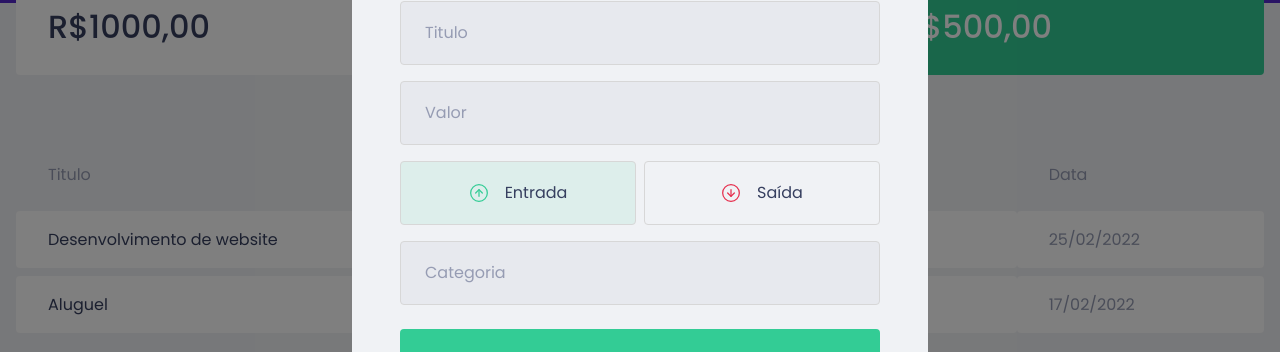
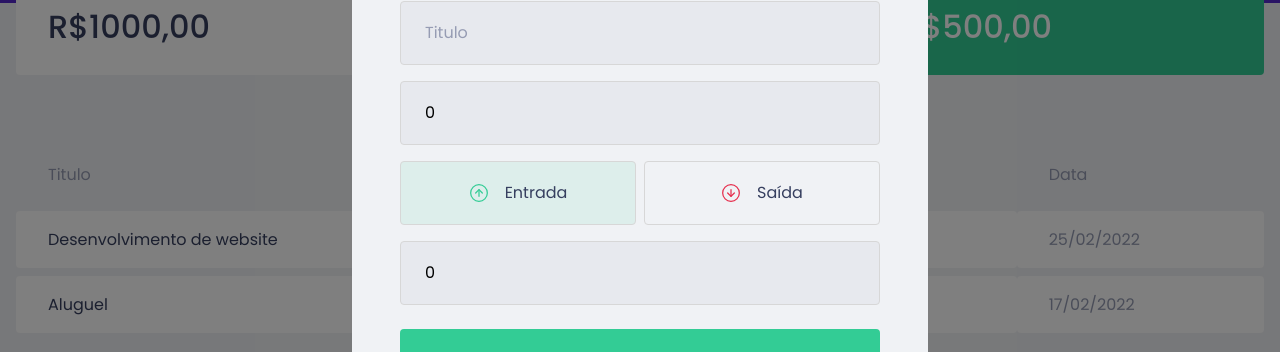
Before and after one commit to jvkass/dtmoney, a React (Create React App) app: page / in a window 1280 px wide. Both pictures are taken after a click on the button "Nova Transação". Shown: the part 237-589 px from the top of the page. Built offline with nearby package versions, Linux system fonts and the light colour scheme; no server answers; what miragejs would draw is missing.

Commit message:
Salvando dados do form

```diff
--- a/src/components/NewTransactionModal/index.tsx
+++ b/src/components/NewTransactionModal/index.tsx
@@ -3,14 +3,28 @@ import { Container, TransactionTypeContainer, RadioBox } from "./styles";
 import closeImg from "../../assets/close.svg";
 import incomeImg from "../../assets/income.svg"
 import outcomeImg from "../../assets/outcome.svg"
-import { useState } from "react";
+import { FormEvent, useState } from "react";
 interface NewTransactionModalProps {
     onIsOpen: boolean;
     onIsRequestClose: () => void;
 }
 
 export function NewTransactionModal({ onIsOpen, onIsRequestClose }: NewTransactionModalProps) {
+    const [title,setTitle] = useState('');
+    const [value,setValue] = useState(0);
+    const [category,setCategory] = useState(0);
     const [type,setType] = useState('deposit');
+
+    function handleCreateNewTransaction(event: FormEvent){
+        event.preventDefault();
+
+        console.log({
+            title,
+            value,
+            category,
+            type
+        });
+    }
 
     return (
         <Modal
@@ -24,16 +38,20 @@ export function NewTransactionModal({ onIsOpen, onIsRequestClose }: NewTransacti
             className="react-modal-close">
                 <img src={closeImg} alt="Fechar modal"/>
             </button>
-            <Container>
+            <Container onSubmit={handleCreateNewTransaction}>
                 <h2>Cadastrar transação</h2>
 
                 <input
                     placeholder="Titulo"
+                    value={title}
+                    onChange={e => setTitle(e.target.value)}
                 />
 
                 <input
                     type="number"
                     placeholder="Valor"
+                    value={value}
+                    onChange={e => setValue(Number(e.target.value))}
                 />
 
                 <TransactionTypeContainer>
@@ -59,6 +77,8 @@ export function NewTransactionModal({ onIsOpen, onIsRequestClose }: NewTransacti
 
                 <input
                     placeholder="Categoria"
+                    value={category}
+                    onChange={e => setCategory(Number(e.target.value))}
                 />
 
                 <button type="submit">Cadastrar</button>
--- a/src/components/NewTransactionModal/styles.ts
+++ b/src/components/NewTransactionModal/styles.ts
@@ -79,7 +79,7 @@ export const RadioBox = styled.button<RadioBoxProps>`
         background: ${(props) => props.isActive
         ? transparentize(0.9,colors[props.activeColor])
             : 'transparent'
-    };
+        };
 
         display: flex;
         align-items: center;
```
